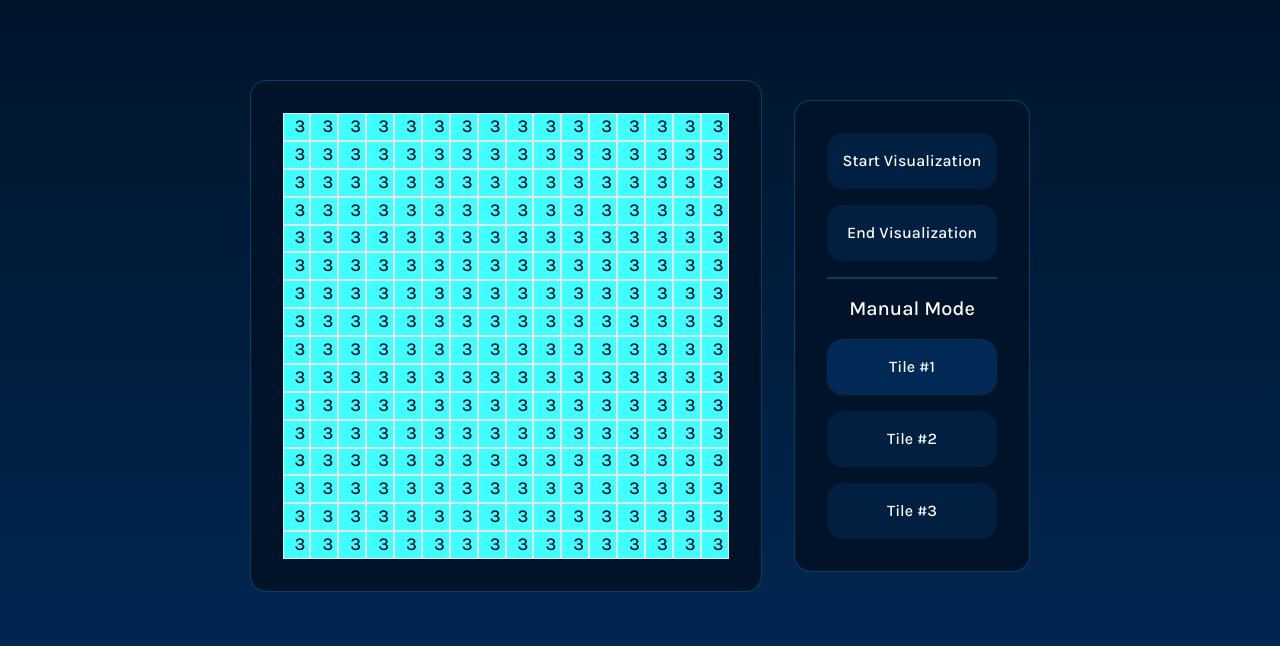
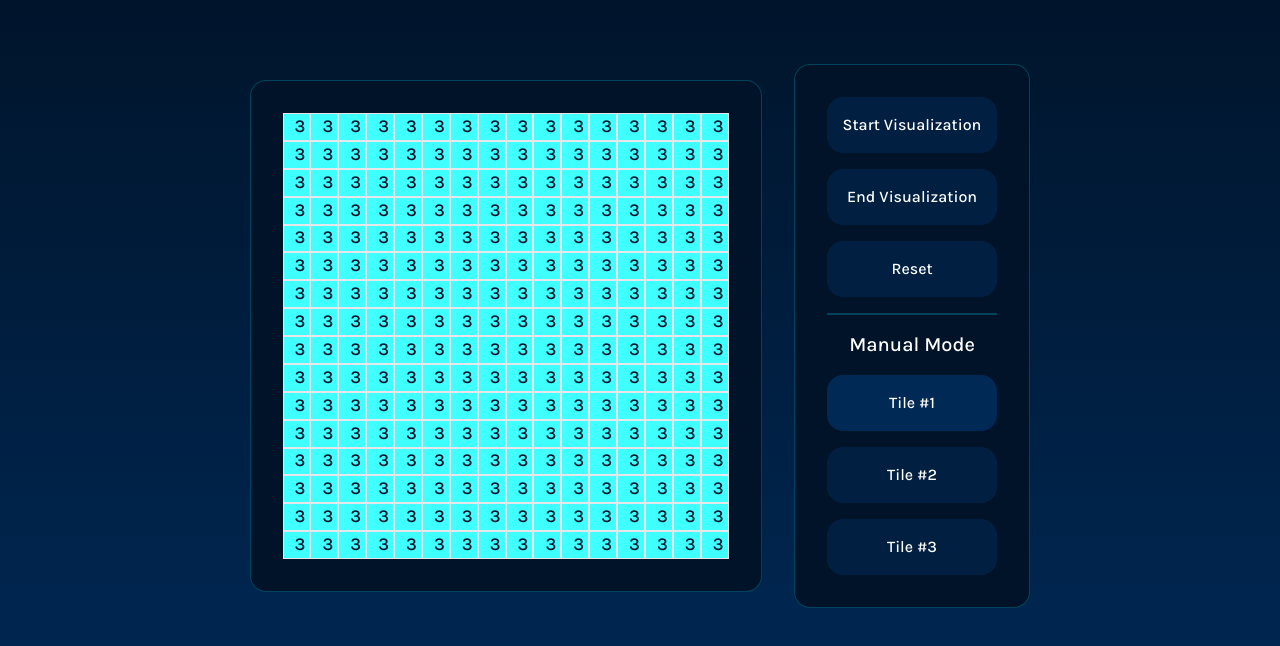
Before and after one commit to JordanRoberts-1/wave-function-collapse, a React (Vite) app: page / in a window 1280 px wide. Shown: the part 1664-2310 px from the top of the page. Built offline with nearby package versions, Linux system fonts and the light colour scheme.

Commit message:
Add Reset button

```diff
--- a/src/Components/Visualizer.jsx
+++ b/src/Components/Visualizer.jsx
@@ -48,6 +48,22 @@ const Visualizer = ({ tiles }) => {
     updateNeighbors(tile);
     openSet.current.delete(tile);
     setIntervalId(setInterval(() => updateLoop(), 200));
+  };
+
+  const handleReset = () => {
+    clearInterval(intervalId);
+    setIntervalId(0);
+    setGridData(() => {
+      let array = [];
+      for (let y = 0; y < GRID_HEIGHT; y++) {
+        for (let x = 0; x < GRID_WIDTH; x++) {
+          const index = y * GRID_WIDTH + x;
+          array[index] = new GridData(index, tiles.length);
+        }
+      }
+      openSet.current = new Set(array);
+      return array;
+    });
   };
 
   const indexFromPos = (x, y) => {
@@ -170,6 +186,12 @@ const Visualizer = ({ tiles }) => {
         >
           End Visualization
         </button>
+        <button
+          className="bg-dark p-4 rounded-2xl border-coloredtext/25 hover:bg-light font-sans"
+          onClick={handleReset}
+        >
+          Reset
+        </button>
         <span className="w-full h-0 border-b-2 border-coloredtext/25"></span>
         <h1 className="font-sans text-xl text-white text-center">
           Manual Mode
```
